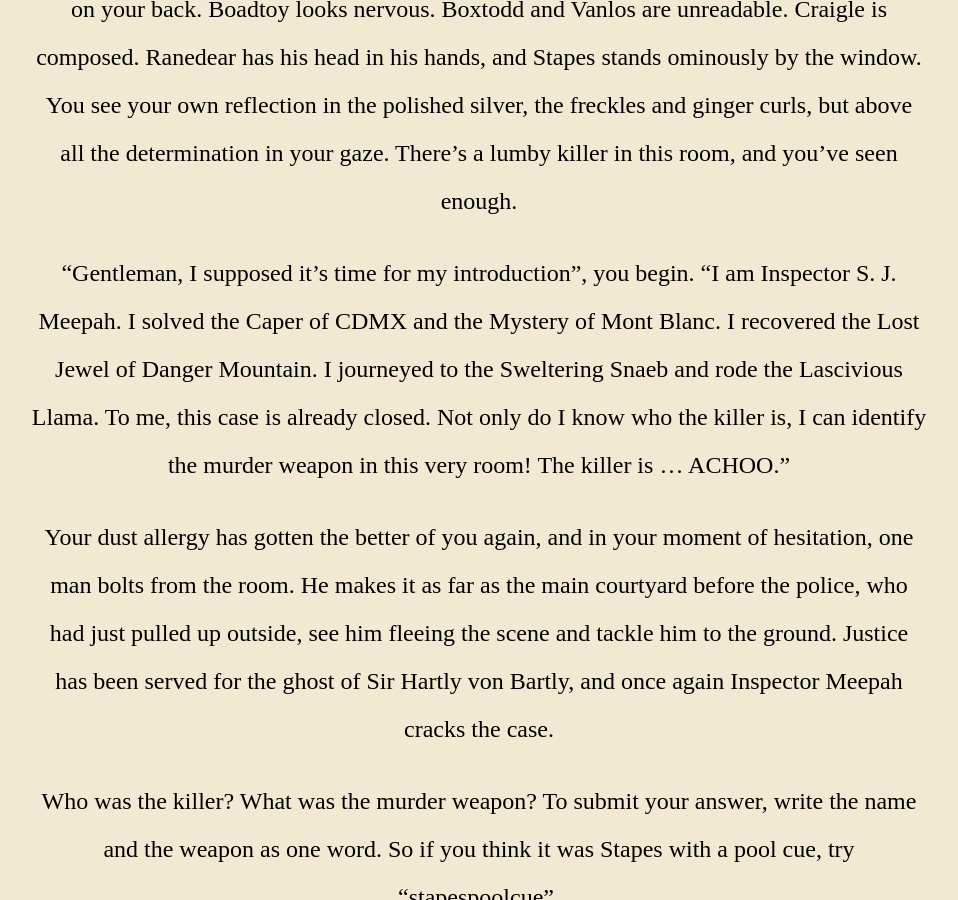
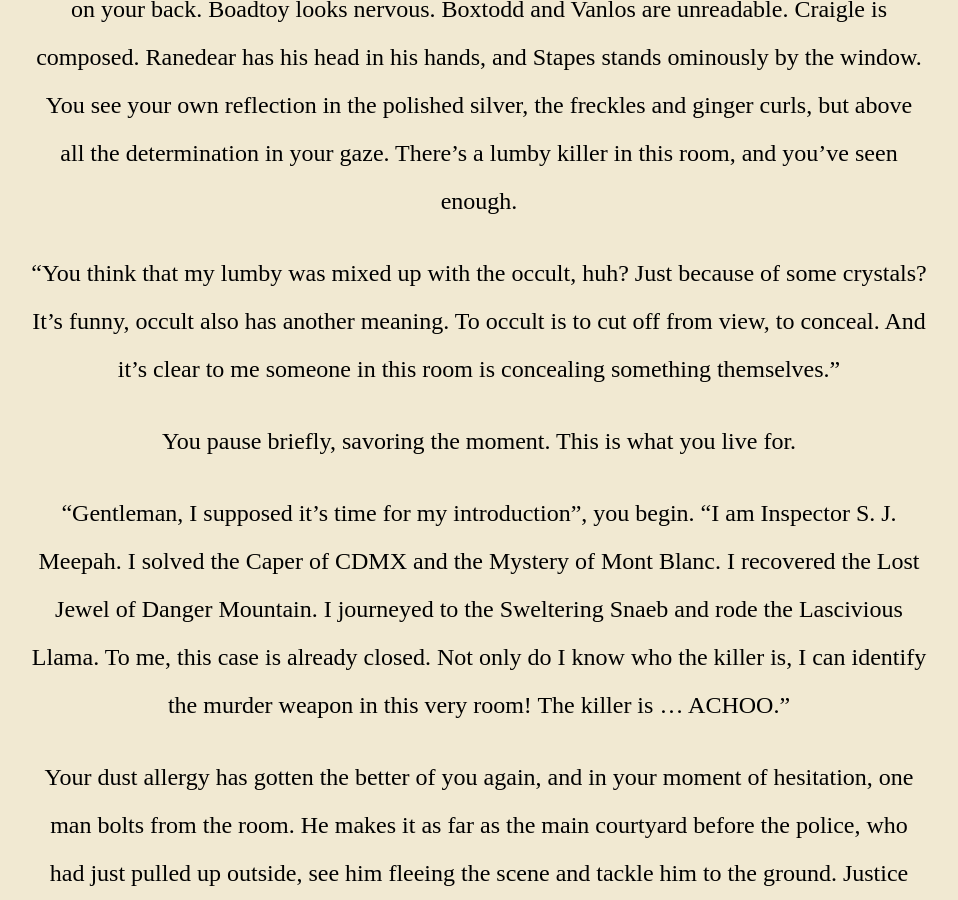
Before and after one commit to keatonelvins/keatonelvins.github.io, a Jekyll site: the page built from taytay.md, in a window 1280 px wide and 900 px high, scrolled down 3999 px. Shown: the whole window, without its empty margins (161-1119 px from the left). Built offline with Jekyll 4.4.1, drawn with Linux system fonts in a browser that asks for light colours; some web fonts are replaced.

Commit message:
final tweaks

```diff
--- a/taytay.md
+++ b/taytay.md
@@ -55,6 +55,10 @@
 
 You turn away to the wall and run your eyes up the shelf. In the gleaming surface of the heavy goblet sitting at the top, you can see the reflections of each man in the room, their eyes on your back. Boadtoy looks nervous. Boxtodd and Vanlos are unreadable. Craigle is composed. Ranedear has his head in his hands, and Stapes stands ominously by the window. You see your own reflection in the polished silver, the freckles and ginger curls, but above all the determination in your gaze. There’s a lumby killer in this room, and you’ve seen enough.
 
+"You think that my lumby was mixed up with the occult, huh? Just because of some crystals? It's funny, occult also has another meaning. To occult is to cut off from view, to conceal. And it's clear to me someone in this room is concealing something themselves."
+
+You pause briefly, savoring the moment. This is what you live for.
+
 “Gentleman, I supposed it’s time for my introduction”, you begin. “I am Inspector S. J. Meepah. I solved the Caper of CDMX and the Mystery of Mont Blanc. I recovered the Lost Jewel of Danger Mountain. I journeyed to the Sweltering Snaeb and rode the Lascivious Llama. To me, this case is already closed. Not only do I know who the killer is, I can identify the murder weapon in this very room! The killer is … ACHOO.”
 
 Your dust allergy has gotten the better of you again, and in your moment of hesitation, one man bolts from the room. He makes it as far as the main courtyard before the police, who had just pulled up outside, see him fleeing the scene and tackle him to the ground. Justice has been served for the ghost of Sir Hartly von Bartly, and once again Inspector Meepah cracks the case.
```
